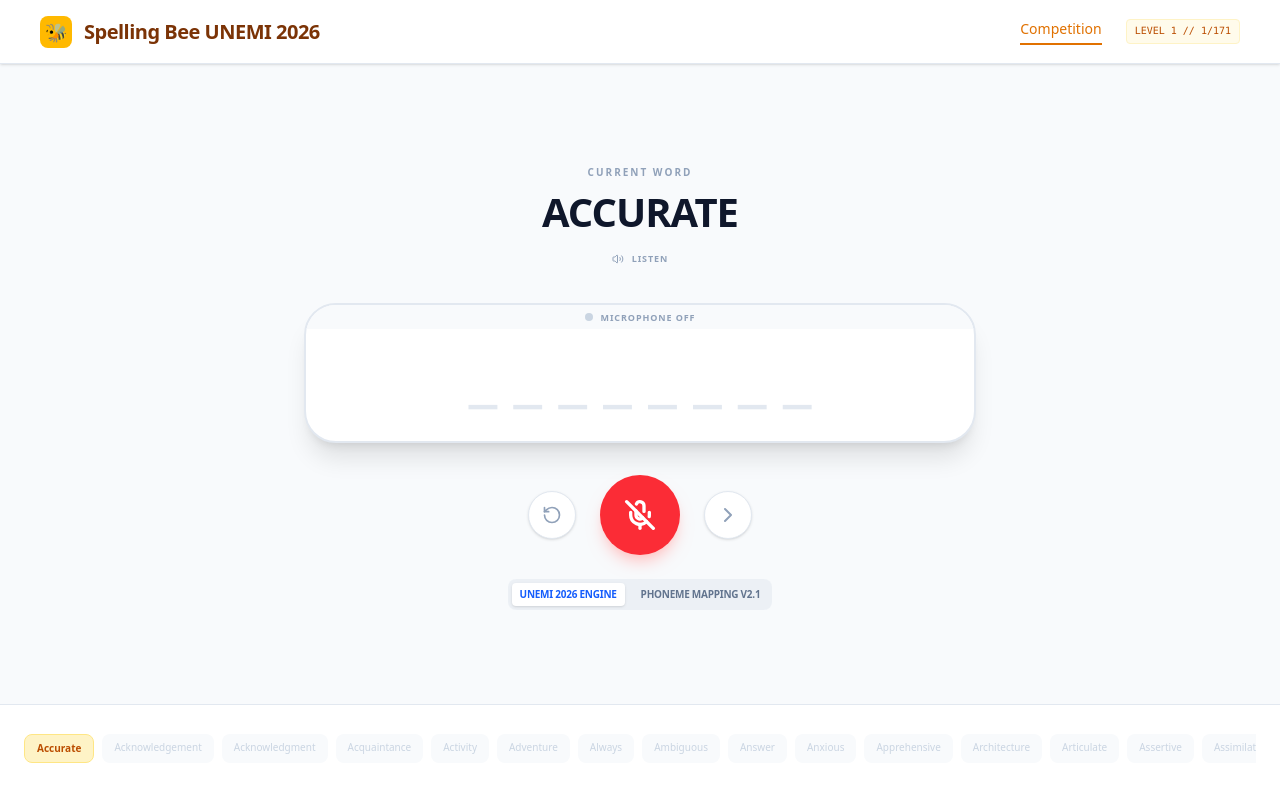
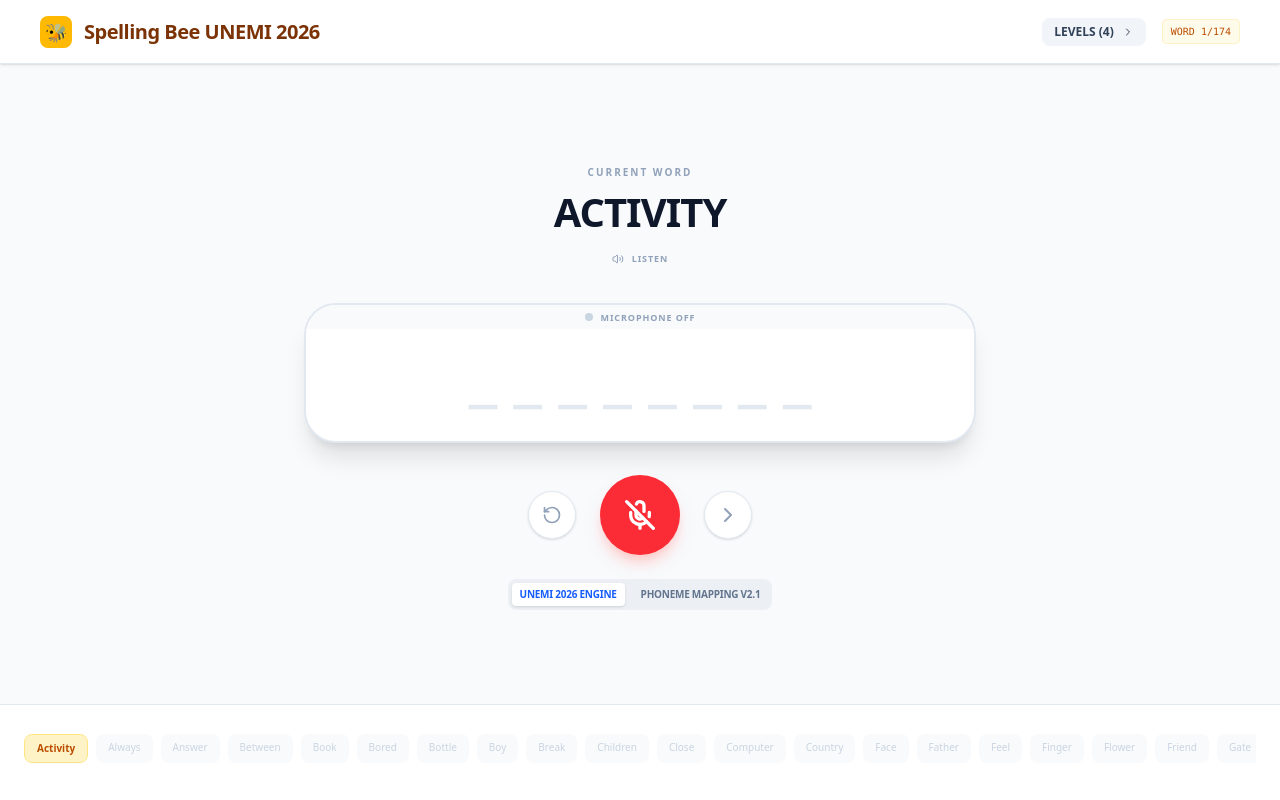
Before and after one commit to naider04/Spelling-Bee-Coaching, a React (Vite) app: page / in a window 1280 px wide. Built offline with nearby package versions, Linux system fonts and the light colour scheme.

Commit message:
feat: Refactor word list to be dynamic
The previous hardcoded word list was inefficient and made it difficult to manage words. This change refactors the word list to be more dynamic, allowing for easier updates and management of words within the application.

```diff
--- a/src/App.tsx
+++ b/src/App.tsx
@@ -5,7 +5,7 @@
 
 import { motion, AnimatePresence } from "motion/react";
 import { Mic, MicOff, RotateCcw, Volume2, CheckCircle2, XCircle, ChevronRight, Zap } from "lucide-react";
-import { useState, useEffect, useRef, useCallback } from "react";
+import { useState, useEffect, useRef, useCallback, useMemo } from "react";
 
 // Register speech recognition for TypeScript
 declare global {
@@ -15,37 +15,41 @@ declare global {
   }
 }
 
-const WORDS = [
-  "Accurate", "Acknowledgement", "Acknowledgment", "Acquaintance", "Activity",
-  "Adventure", "Always", "Ambiguous", "Answer", "Anxious", "Apprehensive",
-  "Architecture", "Articulate", "Assertive", "Assimilate", "Astonishing",
-  "Autonomous", "Balance", "Benevolent", "Between", "Biochemistry", "Book",
-  "Bored", "Bottle", "Boy", "Break", "Brevity", "Calendar", "Camouflage",
-  "Capricious", "Career", "Challenge", "Children", "Close", "Coherence",
-  "Colloquial", "Complete", "Compliance", "Computer", "Conscientious",
-  "Control", "Controversial", "Convoluted", "Country", "Curious", "Decide",
-  "Dehydration", "Dilemma", "Disappearance", "Discover", "Discrepancy",
-  "Divulge", "Eloquent", "Embarrassing", "Empirical", "Encounter", "Energy",
-  "Enigmatic", "Environmentally", "Ephemeral", "Exaggeration", "Face",
-  "Fairness", "Famous", "Father", "Feel", "Filmmaker", "Finger",
-  "Flabbergasted", "Flower", "Focus", "Foster", "Friend", "Gate", "Gather",
-  "Handkerchief", "Help", "Honest", "Hypothetical", "Imagine", "Impeccable",
-  "Importune", "Improve", "Independence", "Indispensable", "Ineffable",
-  "Irreplaceable", "Journey", "Judgemental", "Knowledge", "Knowledgeable",
-  "Language", "Look", "Make", "Member", "Message", "Meticulous",
-  "Misunderstood", "Monday", "Movie", "Nature", "Near", "Neighborhood",
-  "Night", "Notebook", "Notice", "Observe", "Obsolete", "Often", "Outside",
-  "Overwhelming", "Package", "Paradox", "Patient", "Pencil", "People",
-  "Perfect", "Perseverance", "Plausible", "Play", "Please", "Popular",
-  "Potato", "Practice", "Pragmatic", "Predicament", "Prepare", "Present",
-  "Protect", "Provide", "Psychologist", "Quarantine", "Quickly", "Reason",
-  "Recommendable", "Redundant", "Reiterate", "Resilient", "Respect",
-  "Result", "Rich", "School", "Secret", "Serious", "Shoes", "Small",
-  "Sophisticated", "Speak", "Special", "Spontaneous", "Spoon", "Sport",
-  "Strong", "Student", "Subtle", "Suggest", "Talent", "Taxonomy",
-  "Teacher", "Think", "Travel", "Tree", "Unbelievable", "Unnecessary",
-  "Useful", "Vacation", "Wash", "Water", "Welcome", "Wisdom", "Yesterday"
-];
+const WORDS_BY_LEVEL: Record<string, string[]> = {
+  Beginner: [
+    "Activity", "Always", "Answer", "Between", "Book", "Bored", "Bottle", "Boy", "Break",
+    "Children", "Close", "Computer", "Country", "Face", "Father", "Feel", "Finger", "Flower",
+    "Friend", "Gate", "Help", "Look", "Make", "Monday", "Movie", "Nature", "Near", "Night",
+    "Notebook", "Often", "Pencil", "People", "Play", "Please", "Potato", "Rich", "School",
+    "Shoes", "Small", "Speak", "Spoon", "Sport", "Strong", "Teacher", "Think", "Tree", "Wash", "Water"
+  ],
+  Intermediate: [
+    "Accurate", "Adventure", "Balance", "Calendar", "Career", "Challenge", "Complete", "Control",
+    "Curious", "Decide", "Discover", "Energy", "Famous", "Focus", "Gather", "Honest", "Imagine",
+    "Improve", "Journey", "Knowledge", "Language", "Member", "Message", "Notice", "Observe",
+    "Outside", "Package", "Patient", "Perfect", "Popular", "Practice", "Prepare", "Present",
+    "Protect", "Provide", "Quickly", "Reason", "Respect", "Result", "Secret", "Serious",
+    "Special", "Student", "Suggest", "Talent", "Travel", "Useful", "Vacation", "Welcome", "Yesterday"
+  ],
+  Senior: [
+    "Ambiguous", "Anxious", "Apprehensive", "Articulate", "Assertive", "Assimilate", "Astonishing",
+    "Autonomous", "Benevolent", "Brevity", "Camouflage", "Capricious", "Coherence", "Colloquial",
+    "Conscientious", "Controversial", "Convoluted", "Dilemma", "Discrepancy", "Divulge", "Eloquent",
+    "Empirical", "Encounter", "Enigmatic", "Ephemeral", "Fairness", "Filmmaker", "Foster",
+    "Hypothetical", "Impeccable", "Importune", "Indispensable", "Ineffable", "Judgemental",
+    "Meticulous", "Neighborhood", "Obsolete", "Paradox", "Perseverance", "Plausible", "Pragmatic",
+    "Predicament", "Redundant", "Reiterate", "Resilient", "Sophisticated", "Spontaneous", "Subtle",
+    "Taxonomy", "Unnecessary", "Wisdom"
+  ],
+  Master: [
+    "Acknowledgment", "Acquaintance", "Architecture", "Biochemistry", "Camouflage", "Compliance",
+    "Conscientious", "Controversial", "Dehydration", "Disappearance", "Embarrassing", "Environmentally",
+    "Exaggeration", "Flabbergasted", "Handkerchief", "Hypothetical", "Independence", "Irreplaceable",
+    "Knowledgeable", "Misunderstood", "Overwhelming", "Psychologist", "Quarantine", "Recommendable", "Unbelievable"
+  ]
+};
+
+const LEVELS: ("Beginner" | "Intermediate" | "Senior" | "Master")[] = ["Beginner", "Intermediate", "Senior", "Master"];
 
 const PHONETIC_MAP: Record<string, string> = {
   "i am": "im",
@@ -76,9 +80,25 @@ const PHONETIC_MAP: Record<string, string> = {
 };
 
 export default function App() {
+  const [selectedLevels, setSelectedLevels] = useState<string[]>(["Beginner", "Intermediate", "Senior", "Master"]);
+  const [isMenuOpen, setIsMenuOpen] = useState(false);
+
+  const currentWords = useMemo(() => {
+    const filtered = selectedLevels.flatMap(level => WORDS_BY_LEVEL[level] || []);
+    return filtered.length > 0 ? filtered : ["No Words Selected"];
+  }, [selectedLevels]);
+
   const [currentWordIndex, setCurrentWordIndex] = useState(0);
   const [spelledText, setSpelledText] = useState("");
   const [interimText, setInterimText] = useState("");
+
+  // Reset progress when words change
+  useEffect(() => {
+    setCurrentWordIndex(0);
+    setSpelledText("");
+    setInterimText("");
+    setStatus("idle");
+  }, [currentWords]);
   const [debugLog, setDebugLog] = useState<string[]>([]);
   const [isListening, setIsListening] = useState(false);
   const isListeningRef = useRef(false);
@@ -86,11 +106,13 @@ export default function App() {
   const [isMuted, setIsMuted] = useState(false);
 
   const recognitionRef = useRef<any>(null);
-  const targetWord = WORDS[currentWordIndex].toLowerCase();
+
+  const currentWord = currentWords[currentWordIndex] || currentWords[0] || "Default";
+  const targetWord = currentWord.toLowerCase();
 
   // Voice synthesis
   const speak = useCallback((text: string) => {
-    if (typeof window === 'undefined' || !window.speechSynthesis || isMuted) return;
+    if (typeof window === 'undefined' || !window.speechSynthesis || isMuted || text === "No Words Selected") return;
 
     // Cancel any current speech to prevent overlapping or queuing
     window.speechSynthesis.cancel();
@@ -105,8 +127,10 @@ export default function App() {
 
   // Auto-pronounce word when it changes
   useEffect(() => {
-    speak(WORDS[currentWordIndex]);
-  }, [currentWordIndex, speak]);
+    if (currentWords.length > 0 && currentWords[0] !== "No Words Selected") {
+      speak(currentWord);
+    }
+  }, [currentWord, speak]);
 
   useEffect(() => {
     isListeningRef.current = isListening;
@@ -268,20 +292,22 @@ export default function App() {
     }
   };
 
-  const resetWordProgress = () => {
+  const resetWordProgress = useCallback(() => {
     setSpelledText("");
     setInterimText("");
     setStatus("idle");
     setDebugLog([]);
-  };
+  }, []);
 
-  const nextWord = () => {
-    setCurrentWordIndex((prev) => (prev + 1) % WORDS.length);
+  const nextWord = useCallback(() => {
+    setCurrentWordIndex((prev) => (prev + 1) % currentWords.length);
     resetWordProgress();
-  };
+  }, [currentWords.length, resetWordProgress]);
 
   // Check correctness
   useEffect(() => {
+    if (currentWords[0] === "No Words Selected") return;
+
     const currentFullSpelling = (spelledText + interimText).replace(/\s/g, "");
 
     // Check if the total spelled sequence effectively matches correctly (fuzzy allowed)
@@ -315,27 +341,84 @@ export default function App() {
     } else {
       setStatus("idle");
     }
-  }, [spelledText, interimText, targetWord, isCharCorrect]);
+  }, [spelledText, interimText, targetWord, isCharCorrect, currentWords, nextWord]);
 
   useEffect(() => {
     initRecognition();
     return () => recognitionRef.current?.stop();
   }, [initRecognition]);
 
+  const toggleLevel = (level: string) => {
+    setSelectedLevels(prev => {
+      if (prev.includes(level)) {
+        if (prev.length === 1) return prev; // Keep at least one
+        return prev.filter(l => l !== level);
+      }
+      return [...prev, level];
+    });
+  };
+
   return (
     <div className="min-h-screen bg-slate-50 text-slate-900 font-sans flex flex-col selection:bg-blue-600 selection:text-white">
       {/* Navigation Bar - Spelling Bee UNEMI 2026 */}
-      <nav className="h-16 px-6 md:px-10 flex items-center justify-between border-b border-slate-200 bg-white shadow-sm shrink-0">
+      <nav className="h-16 px-6 md:px-10 flex items-center justify-between border-b border-slate-200 bg-white shadow-sm shrink-0 sticky top-0 z-50">
         <div className="flex items-center gap-3">
           <div className="w-8 h-8 bg-amber-400 rounded-lg flex items-center justify-center text-lg">
             🐝
           </div>
-          <span className="font-bold tracking-tight text-xl text-amber-900">Spelling Bee UNEMI 2026</span>
+          <span className="font-bold tracking-tight text-xl text-amber-900 hidden sm:inline">Spelling Bee UNEMI 2026</span>
         </div>
-        <div className="flex items-center gap-6 text-sm font-medium text-slate-500">
-          <span className="text-amber-600 border-b-2 border-amber-600 pb-1">Competition</span>
-          <div className="text-[10px] font-mono tabular-nums bg-amber-50 text-amber-700 px-2 py-1 rounded border border-amber-100">
-            LEVEL {Math.floor(currentWordIndex / 10) + 1} // {currentWordIndex + 1}/{WORDS.length}
+
+        <div className="flex items-center gap-4">
+          {/* Level Selector Menu */}
+          <div className="relative">
+            <button
+              onClick={() => setIsMenuOpen(!isMenuOpen)}
+              className="flex items-center gap-2 px-3 py-1.5 bg-slate-100 hover:bg-slate-200 rounded-lg text-xs font-bold text-slate-700 transition-colors"
+            >
+              LEVELS ({selectedLevels.length})
+              <ChevronRight className={`w-3 h-3 transition-transform ${isMenuOpen ? 'rotate-90' : ''}`} />
+            </button>
+
+            <AnimatePresence>
+              {isMenuOpen && (
+                <>
+                  <motion.div
+                    initial={{ opacity: 0 }}
+                    animate={{ opacity: 1 }}
+                    exit={{ opacity: 0 }}
+                    onClick={() => setIsMenuOpen(false)}
+                    className="fixed inset-0 bg-transparent z-40"
+                  />
+                  <motion.div
+                    initial={{ opacity: 0, scale: 0.95, y: 10 }}
+                    animate={{ opacity: 1, scale: 1, y: 0 }}
+                    exit={{ opacity: 0, scale: 0.95, y: 10 }}
+                    className="absolute right-0 mt-2 w-48 bg-white border border-slate-200 rounded-xl shadow-xl z-50 p-2 space-y-1"
+                  >
+                    {LEVELS.map(level => (
+                      <button
+                        key={level}
+                        onClick={() => toggleLevel(level)}
+                        className={`
+                          w-full flex items-center justify-between px-3 py-2 rounded-lg text-xs font-bold transition-all
+                          ${selectedLevels.includes(level)
+                            ? 'bg-amber-50 text-amber-700'
+                            : 'text-slate-400 hover:bg-slate-50'}
+                        `}
+                      >
+                        {level}
+                        {selectedLevels.includes(level) && <CheckCircle2 className="w-3 h-3" />}
+                      </button>
+                    ))}
+                  </motion.div>
+                </>
+              )}
+            </AnimatePresence>
+          </div>
+
+          <div className="text-[10px] font-mono tabular-nums bg-amber-50 text-amber-700 px-2 py-1 rounded border border-amber-100 hidden md:block">
+            WORD {currentWordIndex + 1}/{currentWords.length}
           </div>
         </div>
       </nav>
@@ -346,15 +429,15 @@ export default function App() {
         <div className="text-center space-y-1">
           <span className="text-[10px] font-bold uppercase tracking-[0.2em] text-slate-400">Current Word</span>
           <motion.h1
-            key={WORDS[currentWordIndex]}
+            key={currentWord}
             initial={{ opacity: 0, scale: 0.95 }}
             animate={{ opacity: 1, scale: 1 }}
             className="text-[1.8rem] md:text-[2.5rem] font-black tracking-tight text-slate-900 uppercase"
           >
-            {WORDS[currentWordIndex]}
+            {currentWord}
           </motion.h1>
           <button
-            onClick={() => speak(WORDS[currentWordIndex])}
+            onClick={() => speak(currentWord)}
             className="flex items-center gap-2 mx-auto px-4 py-1.5 rounded-full text-slate-400 hover:text-amber-600 hover:bg-amber-50 transition-all text-[9px] font-bold uppercase tracking-widest"
           >
             <Volume2 className="w-3 h-3" />
@@ -472,7 +555,7 @@ export default function App() {
       {/* Word List Footer */}
       <footer className="h-24 bg-white border-t border-slate-200 px-6 flex items-center gap-4 overflow-hidden shrink-0">
         <div className="flex gap-2 overflow-x-auto pb-2 scrollbar-hide no-scrollbar">
-          {WORDS.map((word, idx) => (
+          {currentWords.map((word, idx) => (
             <div
               key={idx}
               className={`
```
